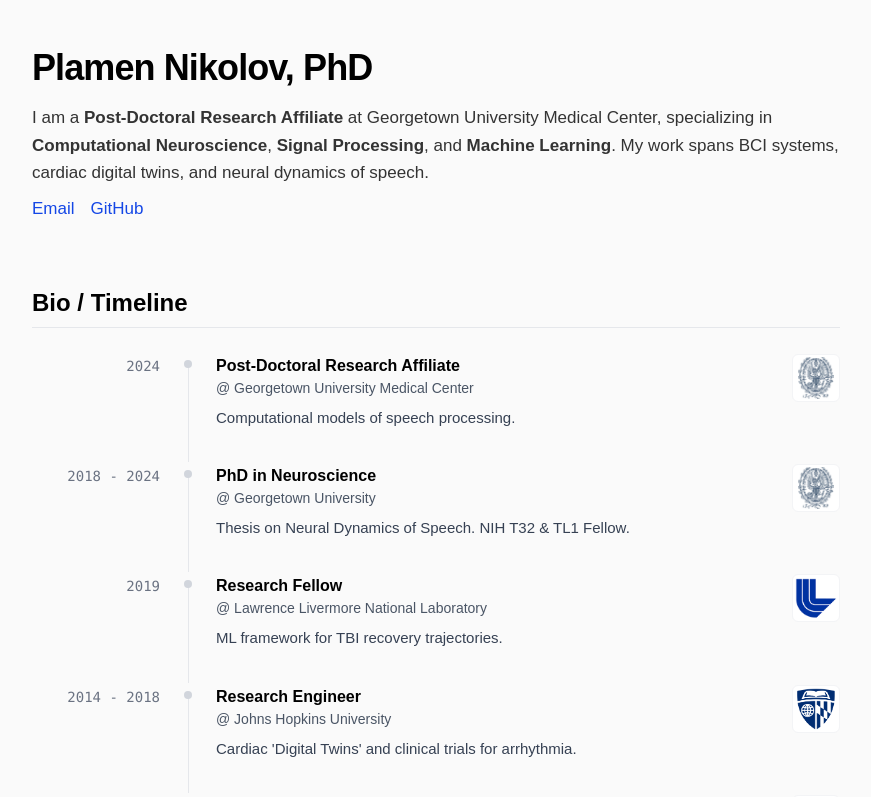
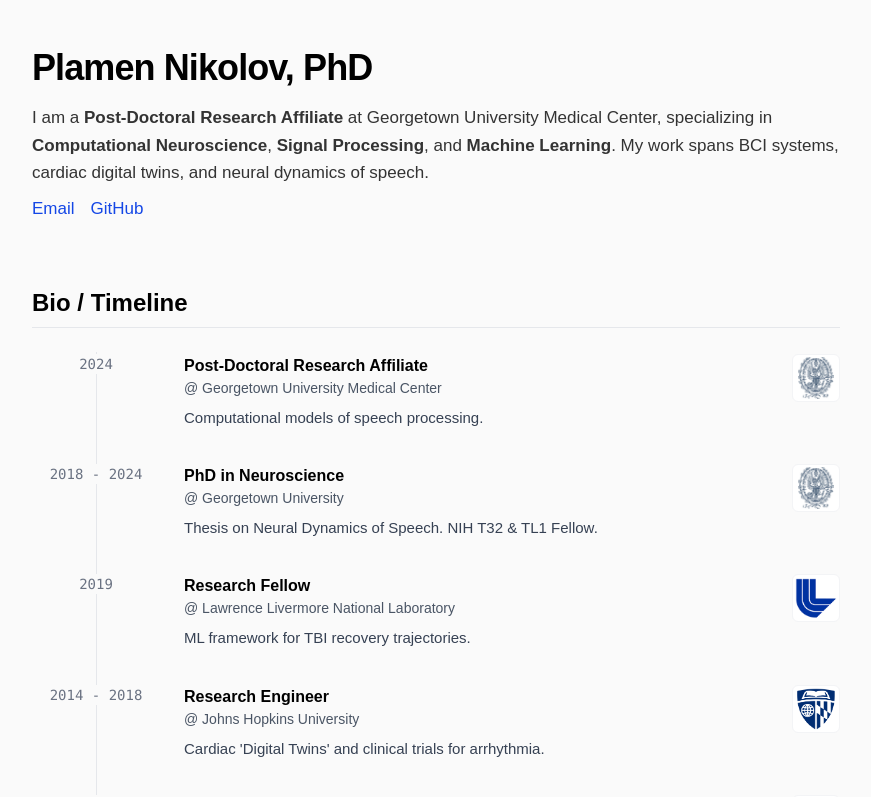
Before and after one commit to Nikolovpp/nikolovpp.github.io, a Next.js app: page / in a window 1280 px wide. Shown: the top 797 px of the page, without its empty margins (204-1075 px from the left). Built offline with nearby package versions, Linux system fonts and the light colour scheme.

Commit message:
changed timeline section to put year on the vertical line

```diff
--- a/components/Timeline.tsx
+++ b/components/Timeline.tsx
@@ -5,20 +5,17 @@ export default function Timeline({ items }: { items: TimelineItem[] }) {
         <div className="relative">
             {items.map((item, index) => (
                 <div key={index} className="flex gap-4 sm:gap-6">
-                    {/* Left Column: Year */}
-                    <div className="w-24 sm:w-32 flex-shrink-0 text-right pt-0.5">
-                        <span className="font-mono text-gray-500 text-sm">{item.year}</span>
-                    </div>
-
-                    {/* Middle Column: Vertical Line & Marker */}
-                    <div className="relative flex flex-col items-center">
+                    {/* Date/Timeline Column */}
+                    <div className="relative flex flex-col items-center w-24 sm:w-32 flex-shrink-0 pt-0.5">
                         {/* Vertical Line */}
                         {index !== items.length - 1 && (
-                            <div className="absolute top-2.5 bottom-0 w-px bg-gray-200 -z-10" />
+                            <div className="absolute top-0 bottom-0 w-px bg-gray-200 -z-10" />
                         )}
 
-                        {/* Simple Dot Marker */}
-                        <div className="h-2 w-2 rounded-full bg-gray-300 mt-2 shrink-0" />
+                        {/* Year on the line */}
+                        <span className="font-mono text-gray-500 text-sm bg-[#fafafa] px-2 z-10">
+                            {item.year}
+                        </span>
                     </div>
 
                     {/* Right Column: Content */}
```
